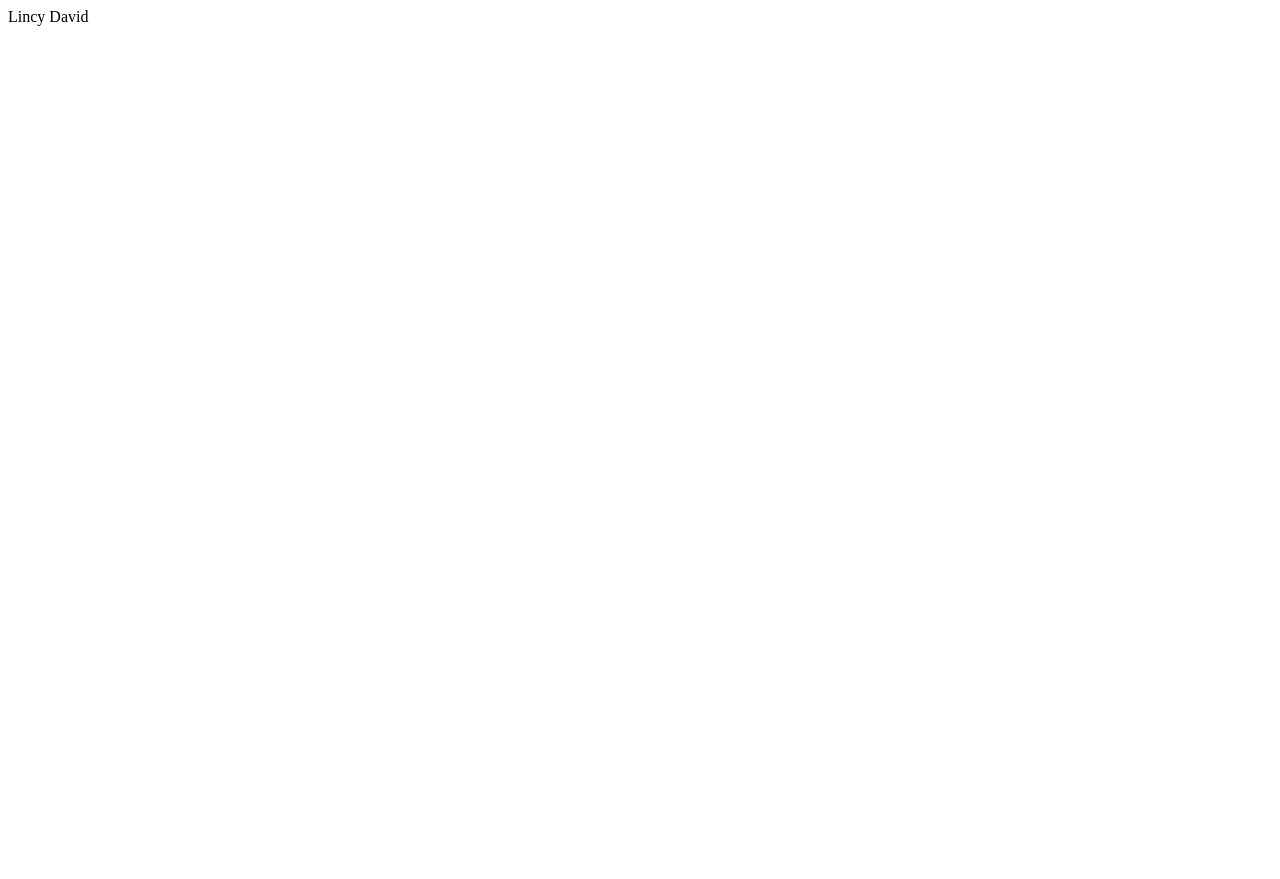
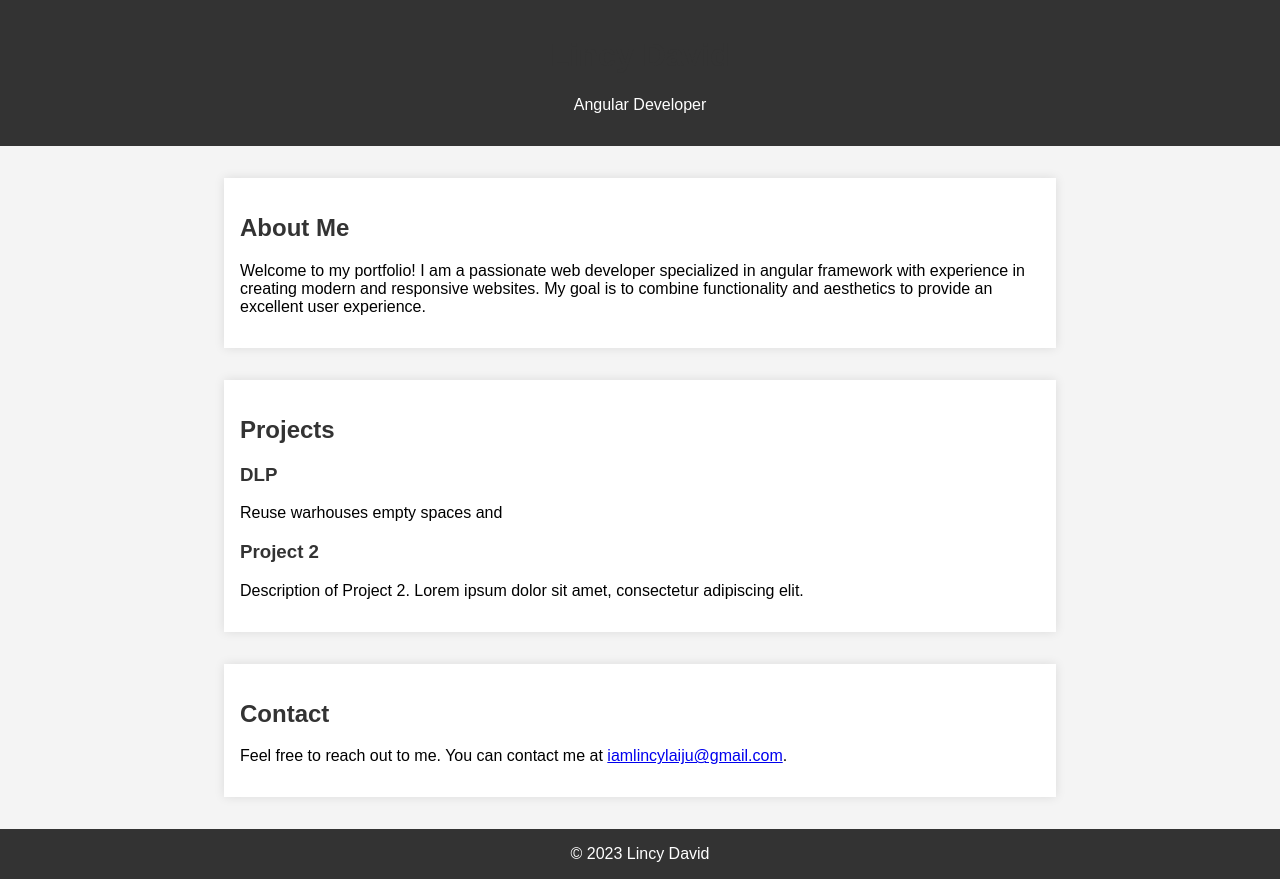
Before and after one commit to lincydavid/portfolio, a plain HTML site: page index.html in a window 1280 px wide. Before the commit the page ends 800 px from the top, so only its background shows below. Drawn offline with Linux system fonts and the light colour scheme.

Commit message:
feat: update index.html

```diff
--- a/index.html
+++ b/index.html
@@ -1,8 +1,88 @@
-<html>
-  <head>
-    <title>MY PROFILE</title>
-  </head>
-  <body>
-    <span>Lincy David</span>
-  </body>
+<!DOCTYPE html>
+<html lang="en">
+<head>
+    <meta charset="UTF-8">
+    <meta name="viewport" content="width=device-width, initial-scale=1.0">
+    <title>Lincy David- Portfolio</title>
+    <style>
+        body {
+            font-family: Arial, sans-serif;
+            margin: 0;
+            padding: 0;
+            background-color: #f4f4f4;
+        }
+
+        header {
+            background-color: #333;
+            color: #fff;
+            text-align: center;
+            padding: 1em 0;
+        }
+
+        section {
+            max-width: 800px;
+            margin: 2em auto;
+            padding: 1em;
+            background-color: #fff;
+            box-shadow: 0 0 10px rgba(0, 0, 0, 0.1);
+        }
+
+        h1, h2, h3 {
+            color: #333;
+        }
+
+        .project {
+            margin-bottom: 1em;
+        }
+
+        footer {
+            background-color: #333;
+            color: #fff;
+            text-align: center;
+            padding: 1em 0;
+        }
+    </style>
+</head>
+<body>
+
+    <header>
+        <h1>Lincy David</h1>
+        <p>Angular Developer</p>
+    </header>
+
+    <section>
+        <h2>About Me</h2>
+        <p>
+            Welcome to my portfolio! I am a passionate web developer specialized in angular framework with experience
+            in creating modern and responsive websites. My goal is to combine functionality and aesthetics
+            to provide an excellent user experience.
+        </p>
+    </section>
+
+    <section>
+        <h2>Projects</h2>
+
+        <div class="project">
+            <h3>DLP</h3>
+            <p>Reuse warhouses empty spaces and </p>
+        </div>
+
+        <div class="project">
+            <h3>Project 2</h3>
+            <p>Description of Project 2. Lorem ipsum dolor sit amet, consectetur adipiscing elit.</p>
+        </div>
+    </section>
+
+    <section>
+        <h2>Contact</h2>
+        <p>
+            Feel free to reach out to me. You can contact me at <a href="mailto:iamlincylaiju@gmail.com">iamlincylaiju@gmail.com</a>.
+        </p>
+    </section>
+
+    <footer>
+        &copy; 2023 Lincy David
+    </footer>
+
+</body>
 </html>
```
